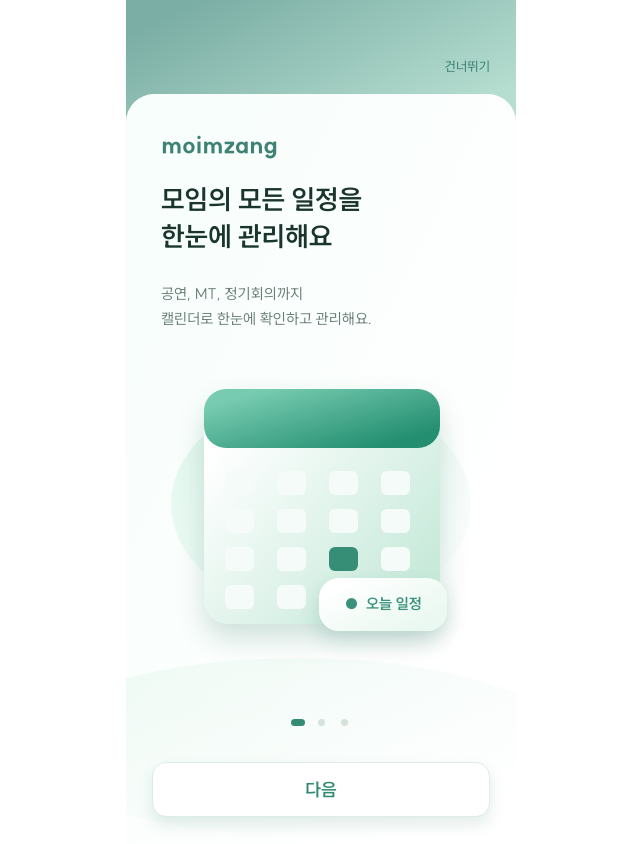
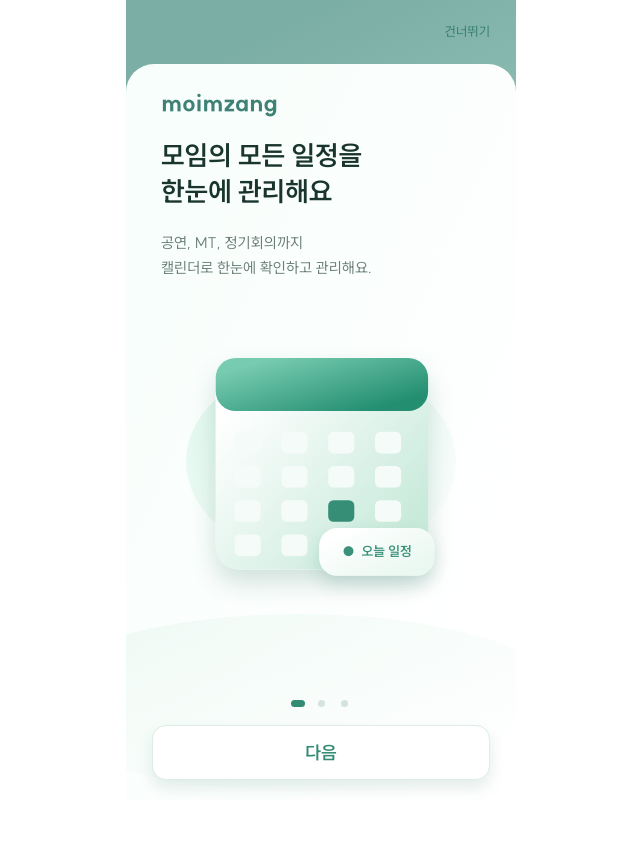
Before and after one commit to moimzang-line4/frontend, a React (Vite) app in the folder frontend/: page /onboarding in a window 1280 px wide. Shown: the whole page, without its empty margins (319-959 px from the left). After the commit the page ends 800 px from the top, so only its background shows below. Built offline with nearby package versions, Linux system fonts and the light colour scheme.

Commit message:
onboarding illustration fix

```diff
--- a/frontend/src/styles/onboarding/OnboardingPage.styles.ts
+++ b/frontend/src/styles/onboarding/OnboardingPage.styles.ts
@@ -25,32 +25,6 @@ const slideAppear = keyframes`
   }
 `
 
-export const Root = styled.div`
-  display: flex;
-  flex-direction: column;
-
-  width: 100%;
-  max-width: 390px;
-  min-height: max(844px, 100dvh);
-  margin-inline: auto;
-
-  background:
-    linear-gradient(
-      154deg,
-      #7baea5 10.714%,
-      #b5ddd0 82.143%
-    ) top / 100% 145px no-repeat,
-    white;
-
-  color: #19352e;
-
-  animation: ${onboardingAppear} 650ms
-    cubic-bezier(0.22, 1, 0.36, 1) both;
-
-  @media (prefers-reduced-motion: reduce) {
-    animation: none;
-  }
-`
 const logoAppear = keyframes`
   from {
     opacity: 0;
@@ -136,42 +110,7 @@ export const Splash = styled.div<{
   }
 `
 
-export const TopBar = styled.div`
-  display: flex;
-  justify-content: flex-end;
-  align-items: flex-end;
 
-  min-height: 94px;
-  padding: 44px 26px 10px;
-
-  button {
-    min-height: 34px;
-    color: #367d70;
-    font-size: 13px;
-    cursor: pointer;
-  }
-`
-
-export const Panel = styled.main`
-  position: relative;
-
-  display: flex;
-  flex: 1;
-  flex-direction: column;
-
-  min-height: 750px;
-  padding: 36px 26px 27px;
-
-  overflow: hidden;
-  isolation: isolate;
-  border-radius: 28px 28px 0 0;
-
-  background: linear-gradient(
-    115deg,
-    #f8fefb 14.286%,
-    white 85.714%
-  );
-`
 
 export const Wave = styled.img`
   position: absolute;
@@ -180,52 +119,6 @@ export const Wave = styled.img`
   z-index: -1;
 
   max-width: none;
-`
-
-export const Slide = styled.div`
-  animation: ${slideAppear} 500ms
-    cubic-bezier(0.22, 1, 0.36, 1) both;
-
-  @media (prefers-reduced-motion: reduce) {
-    animation: none;
-  }
-`
-
-export const Brand = styled.p`
-  margin-left: 9px;
-
-  color: #3f8275;
-  font-size: 24px;
-  font-weight: 800;
-  line-height: 29px;
-`
-
-export const Title = styled.h1`
-  margin: 22px 0 0 9px;
-
-  color: #19352e;
-  font-size: clamp(22px, 6.92vw, 27px);
-  font-weight: 700;
-  line-height: 37px;
-  white-space: pre-line;
-`
-
-export const Description = styled.p`
-  margin: 26px 0 0 9px;
-
-  color: #687d75;
-  font-size: 15px;
-  line-height: 25px;
-  white-space: pre-line;
-`
-
-export const Controls = styled.div`
-  display: flex;
-  flex-direction: column;
-  gap: 36px;
-
-  margin-top: auto;
-  padding-top: 60px;
 `
 
 export const Dots = styled.div`
@@ -309,19 +202,156 @@ export const Error = styled.p`
   line-height: 20px;
 `
 
+export const Root = styled.div`
+  --illustration-scale: 0.9;
+
+  position: fixed;
+  inset: 0;
+
+  display: grid;
+  grid-template-rows: 64px minmax(0, 1fr);
+
+  width: 100%;
+  max-width: 390px;
+  height: 100dvh;
+  min-height: 0;
+  margin-inline: auto;
+
+  box-sizing: border-box;
+  overflow: hidden;
+
+  background: linear-gradient(
+    154deg,
+    #7baea5 10.714%,
+    #b5ddd0 82.143%
+  );
+
+  color: #19352e;
+
+  @media (max-height: 740px) {
+    --illustration-scale: 0.9;
+    grid-template-rows: 52px minmax(0, 1fr);
+  }
+
+  @media (max-height: 660px) {
+    --illustration-scale: 0.9;
+  }
+`
+
+export const TopBar = styled.div`
+  display: flex;
+  justify-content: flex-end;
+  align-items: center;
+
+  min-height: 0;
+  padding: 0 26px;
+
+  button {
+    min-height: 36px;
+    color: #367d70;
+    font-size: 13px;
+    cursor: pointer;
+  }
+`
+
+export const Panel = styled.main`
+  position: relative;
+
+  display: grid;
+  grid-template-rows: minmax(0, 1fr) auto;
+  gap: 12px;
+
+  min-height: 0;
+  padding: 24px 26px;
+  padding-bottom: max(
+    20px,
+    env(safe-area-inset-bottom, 0px)
+  );
+
+  box-sizing: border-box;
+  overflow: hidden;
+  isolation: isolate;
+
+  border-radius: 28px 28px 0 0;
+
+  background: linear-gradient(
+    115deg,
+    #f8fefb 14.286%,
+    white 85.714%
+  );
+
+  @media (max-height: 660px) {
+    padding-top: 16px;
+  }
+`
+
+export const Slide = styled.div`
+  display: flex;
+  flex-direction: column;
+
+  min-height: 0;
+  overflow: auto;
+  overscroll-behavior: contain;
+
+  animation: ${slideAppear} 500ms
+    cubic-bezier(0.22, 1, 0.36, 1) both;
+
+  @media (prefers-reduced-motion: reduce) {
+    animation: none;
+  }
+`
+
 export const Illustration = styled.div`
   position: relative;
   flex-shrink: 0;
+  align-self: center;
 
   width: 300px;
-  height: 270px;
-  margin: 58px auto 0;
+  height: calc(270px * var(--illustration-scale));
+  margin: auto 0;
 
-  @media (max-width: 360px) {
-    left: 50%;
-    margin-left: -150px;
-    transform: scale(0.88);
-  }
+  transform: scale(var(--illustration-scale));
+  transform-origin: top center;
+`
+
+export const Controls = styled.div`
+  display: flex;
+  flex-direction: column;
+  gap: 18px;
+
+  min-width: 0;
+  margin: 0;
+  padding: 8px 0 0;
+`
+
+export const Brand = styled.p`
+  margin-left: 9px;
+
+  color: #3f8275;
+  font-size: 24px;
+  font-weight: 800;
+  line-height: 29px;
+`
+
+export const Title = styled.h1`
+  flex-shrink: 0;
+  margin: clamp(12px, 2.5svh, 22px) 0 0 9px;
+
+  color: #19352e;
+  font-size: clamp(22px, 6.92vw, 27px);
+  font-weight: 700;
+  line-height: 1.35;
+  white-space: pre-line;
+`
+
+export const Description = styled.p`
+  flex-shrink: 0;
+  margin: clamp(12px, 2.5svh, 22px) 0 0 9px;
+
+  color: #687d75;
+  font-size: 15px;
+  line-height: 25px;
+  white-space: pre-line;
 `
 
 export const Halo = styled.img`
```
